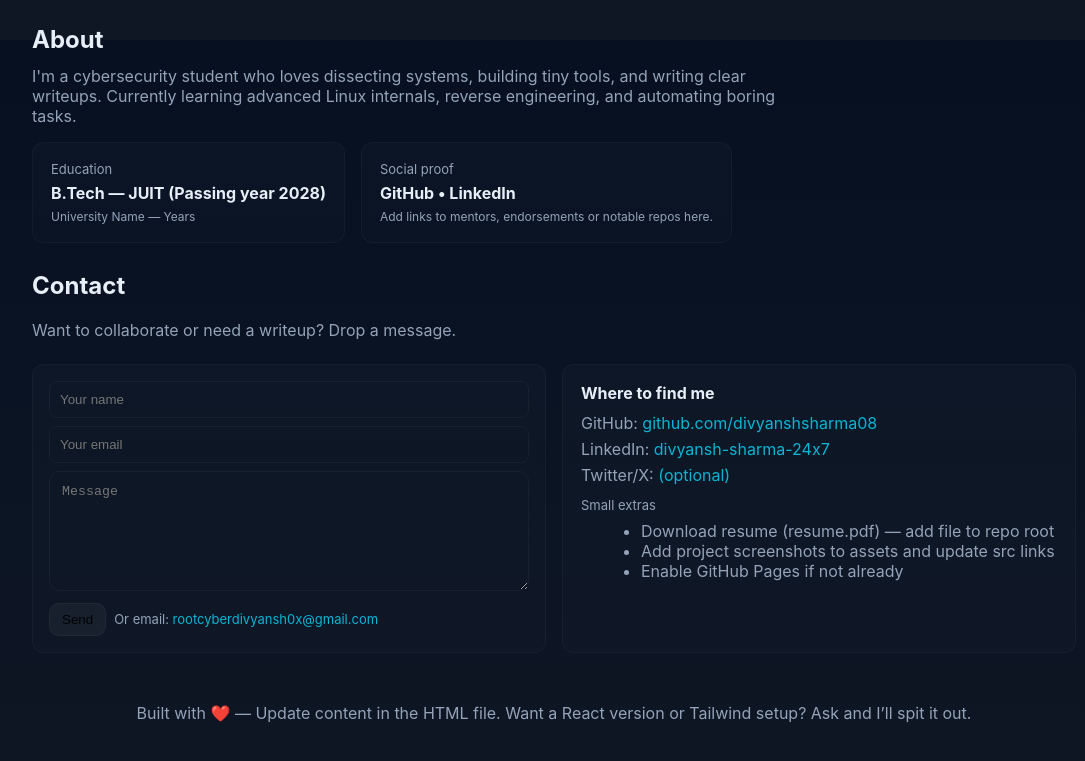
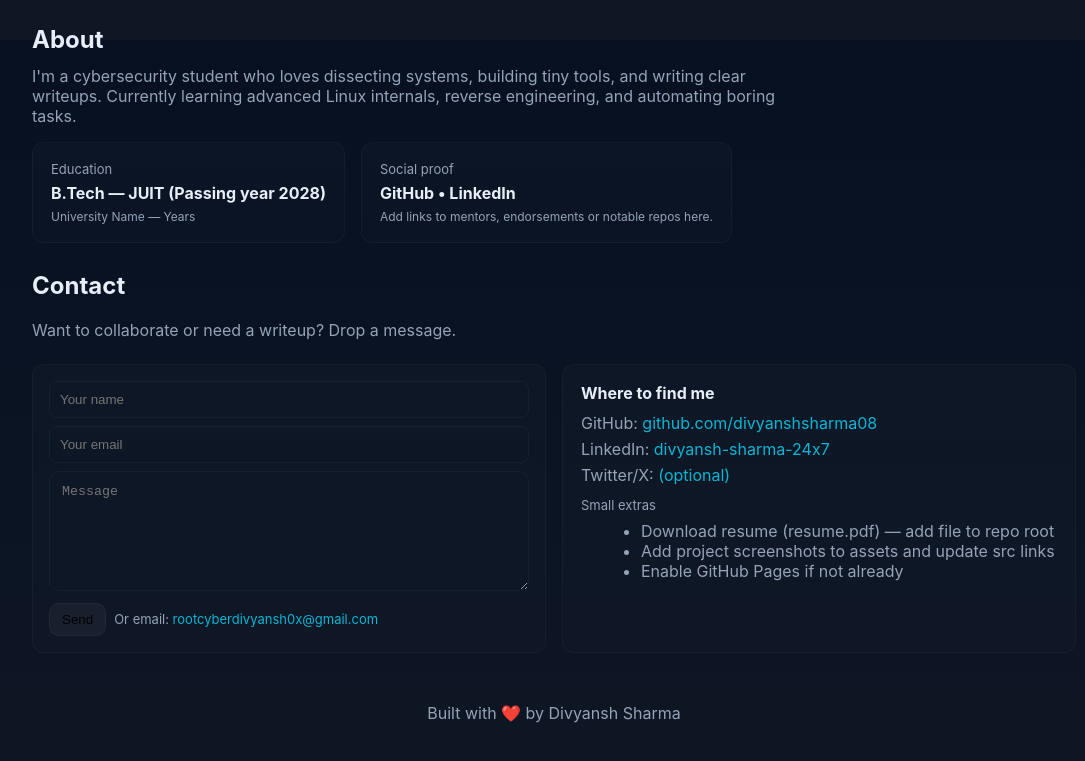
Before and after one commit to DivyanshSharma08/DivyanshSharma08.github.io, a plain HTML site: page index.html in a window 1280 px wide. Shown: the part 760-1521 px from the top of the page, without its empty margins (86-1171 px from the left). Drawn offline with Linux system fonts and the light colour scheme.

Commit message:
Update footer content with author name

```diff
--- a/index.html
+++ b/index.html
@@ -225,7 +225,7 @@
     </main>
 
     <footer>
-      Built with ❤️ — Update content in the HTML file. Want a React version or Tailwind setup? Ask and I’ll spit it out.
+      Built with ❤️ by Divyansh Sharma
     </footer>
 
   </div>
```
